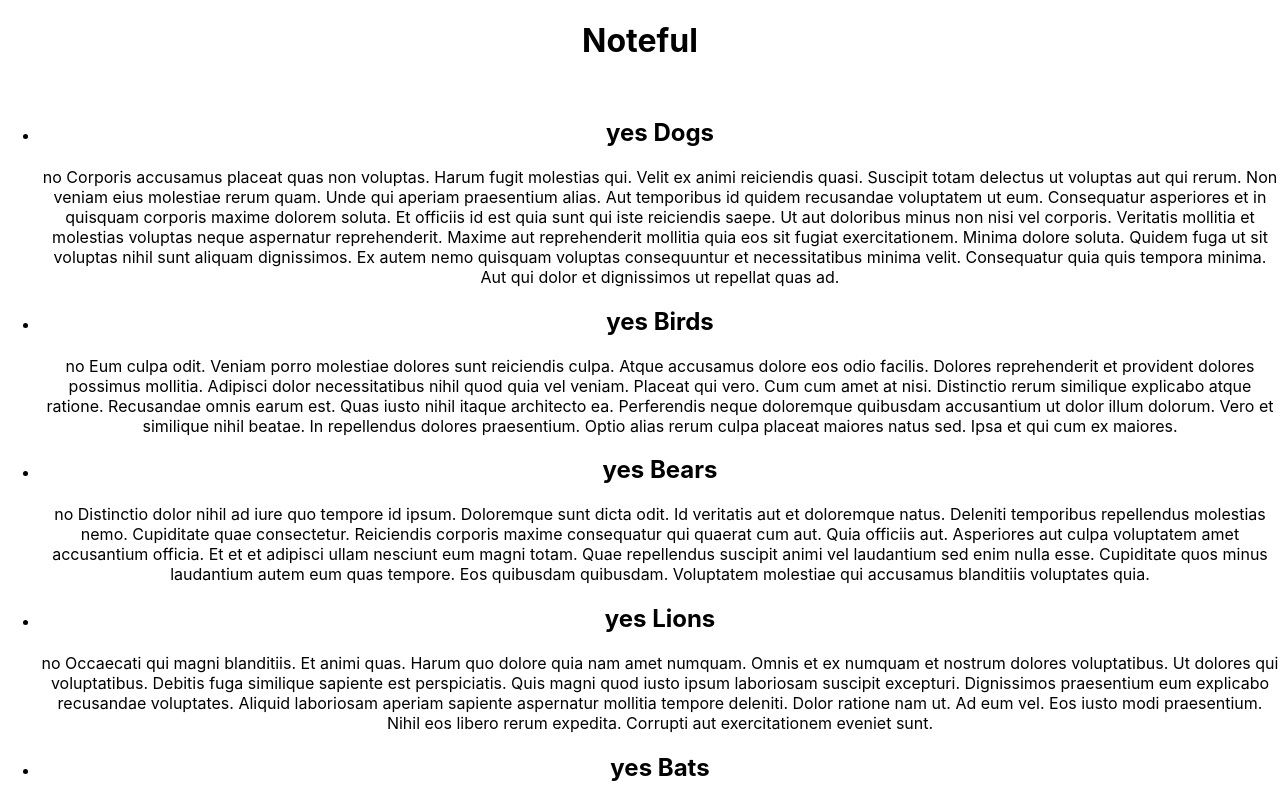
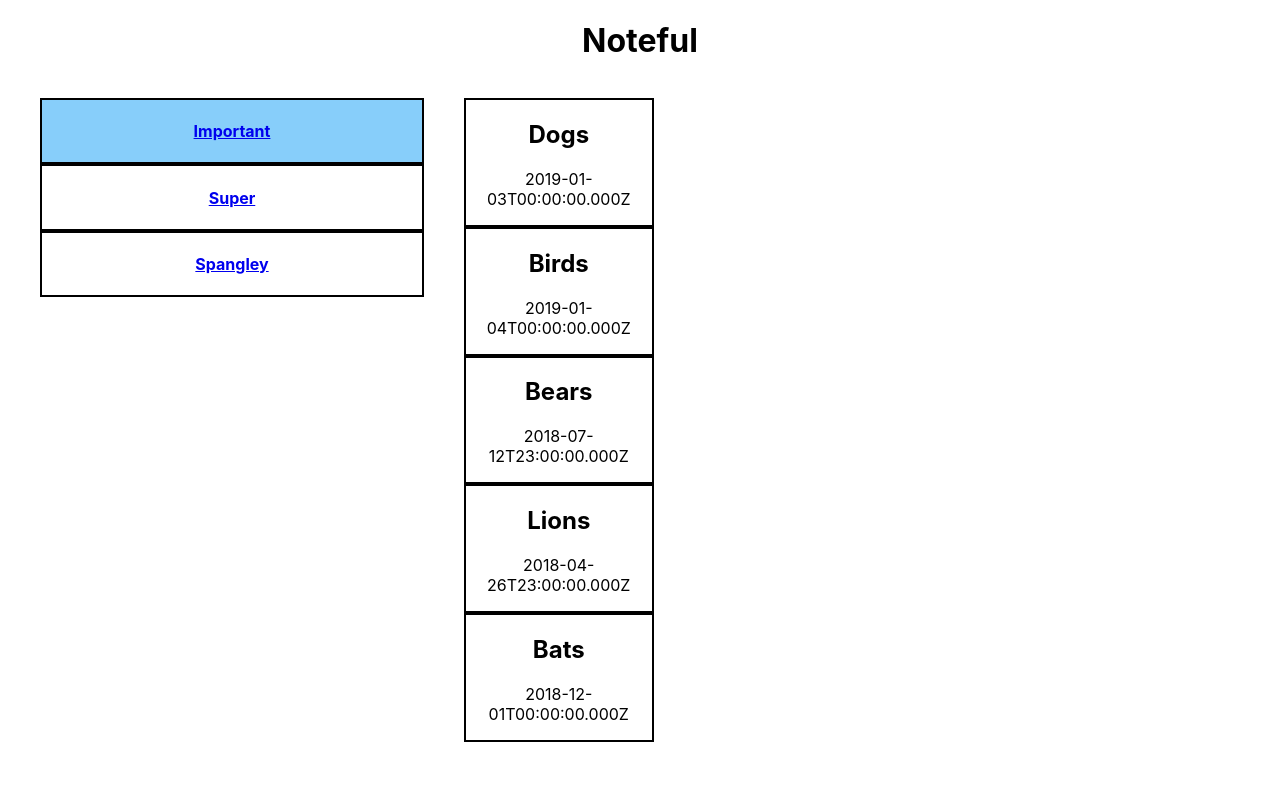
Before and after one commit to thinkful-ei-jaguar/noteful-amber-kraig, a React (Create React App) app: page /folder/b0715efe-ffaf-11e8-8eb2-f2801f1b9fd1 in a window 1280 px wide. Shown: the top 800 px of the page. Built offline with nearby package versions, Linux system fonts and the light colour scheme.

Commit message:
better styling

```diff
--- a/src/App.css
+++ b/src/App.css
@@ -20,11 +20,14 @@
 flex-wrap:wrap;
 }
 .note-list li{
-  width:60%;
+  width:85%;
   border:2px solid black;
 
 }
 
+li{
+  list-style-type: none;
+}
 
 main{
   display:flex;
@@ -44,3 +47,8 @@
 .selected li{
 background:lightskyblue;
 }
+
+.filtered-folders{
+  width:85%;
+  border:2px solid black;
+}
--- a/src/App.js
+++ b/src/App.js
@@ -137,15 +137,7 @@
 <main>
 
   {/* <ul className="folder-list"> */}
-  <Route
-path="/folder/:folderId"
-render={({match})=>{
-return <FolderPage match={match} folders={this.state.folders}
-notes={this.state.notes }  />
 
-
-}}
-/>
 <ul className="folder-list">
  {this.state.folders.map(folder=>{
    return <FolderList name={folder.name}
@@ -158,6 +150,17 @@
 
   </ul>
 
+
+  <Route
+
+path="/folder/:folderId"
+render={({match})=>{
+return <FolderPage match={match} folders={this.state.folders}
+notes={this.state.notes }  />
+
+
+}}
+/>
 
   <ul className="note-list">
     <Route
--- a/src/FolderPage.js
+++ b/src/FolderPage.js
@@ -1,4 +1,5 @@
 import React, {Component} from 'react';
+// import NotePage from './NotePage';
 
 
 class FolderPage extends Component{
@@ -15,8 +16,8 @@
 return (
     <ul>
     {finalFolders.map(each=>{
-     return   <li key={each.id}><h2>yes {each.name} </h2>
-<p>no  {each.content}</p>    </li>
+     return   <li class="filtered-folders" key={each.id}><h2> {each.name} </h2>
+<p>{each.modified}</p>    </li>
     })
  }
 
```
